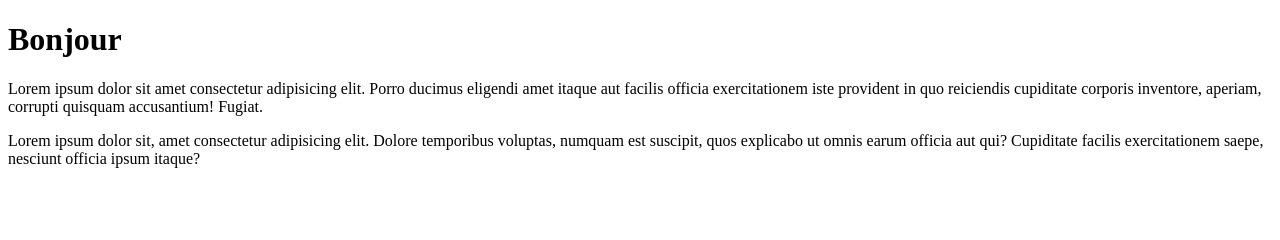
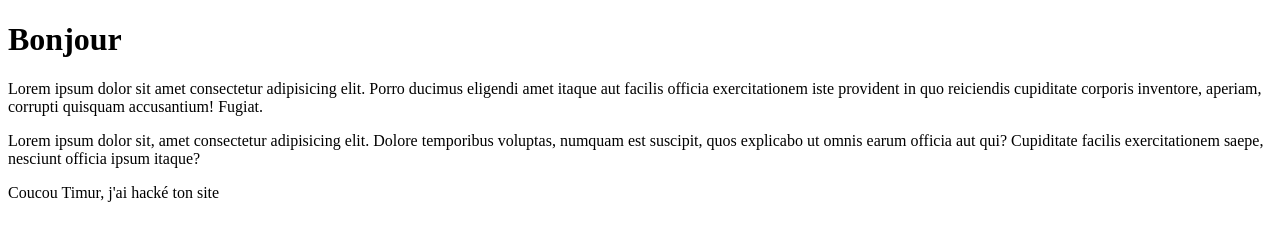
Before and after one commit to TimurT1/afpasite, a plain HTML site: page index.html in a window 1280 px wide. Drawn offline with Linux system fonts and the light colour scheme.

Commit message:
Grosse mise à jour oklm

```diff
--- a/index.html
+++ b/index.html
@@ -15,5 +15,7 @@
     Dolore temporibus voluptas, numquam est suscipit, quos explicabo ut omnis earum officia aut qui?
     Cupiditate facilis exercitationem saepe,
     nesciunt officia ipsum itaque?</p>
+
+    <p>Coucou Timur, j'ai hacké ton site</p>
 </body>
 </html>
```
